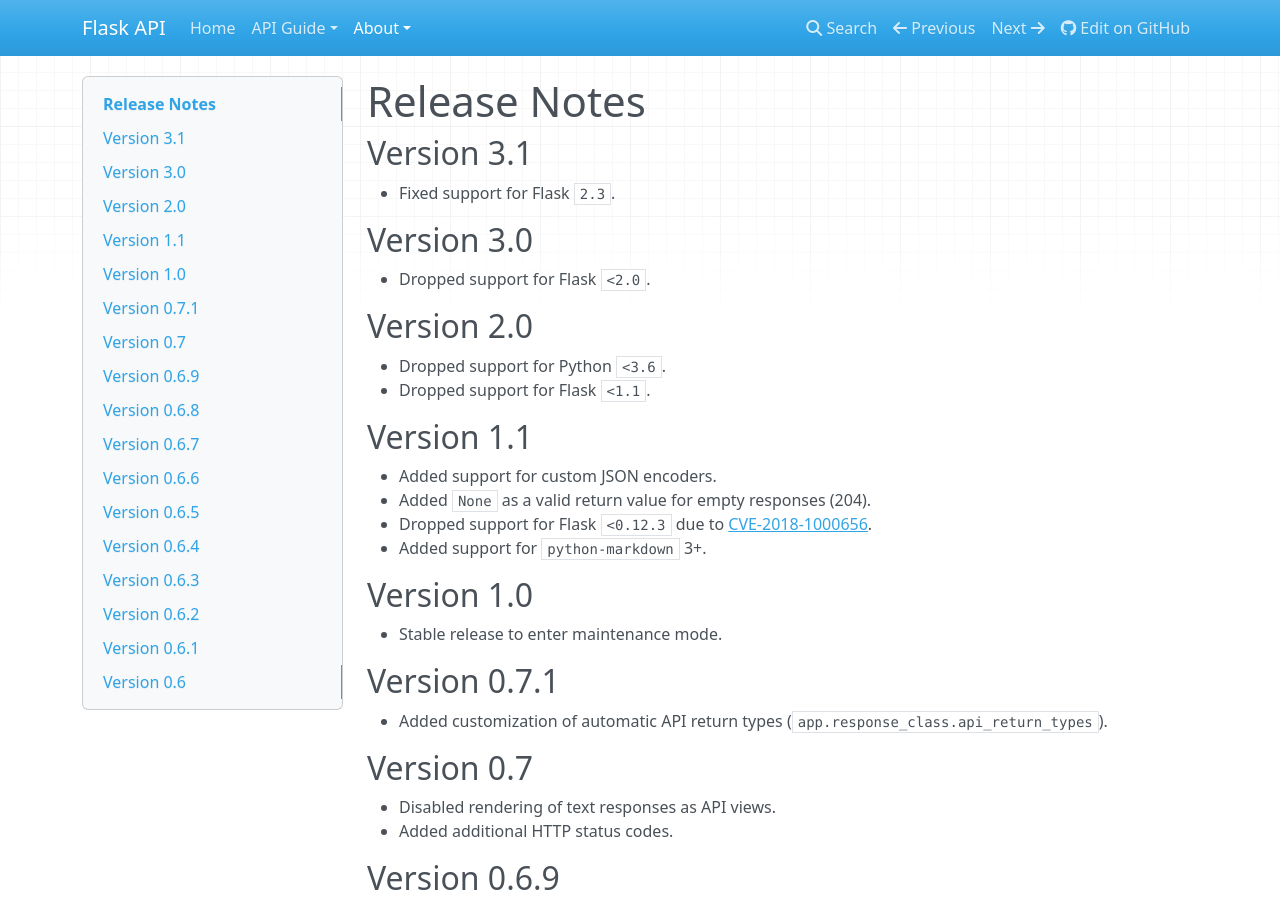
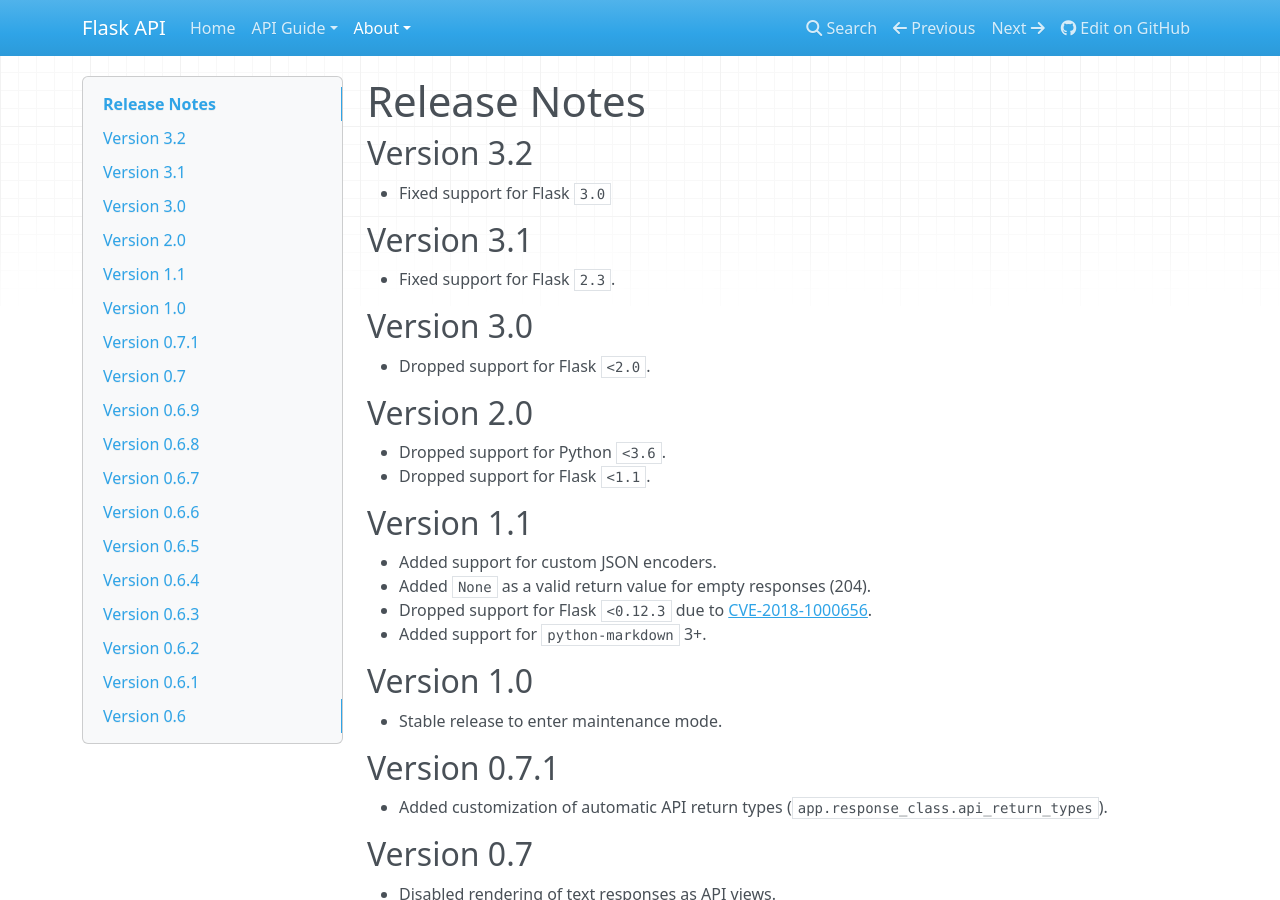
Before and after one commit to greatuber/flask-api, an MkDocs documentation site: the page built from docs/about/release-notes.md, in a window 1280 px wide and 900 px high. Built offline with MkDocs 1.6.1, drawn with Linux system fonts in a browser that asks for light colours; nearby versions of some CDN libraries; old or Windows-style settings are respelled for this version of MkDocs.

Commit message:
Release version 3.2 (#166)

```diff
--- a/docs/about/release-notes.md
+++ b/docs/about/release-notes.md
@@ -1,4 +1,8 @@
 # Release Notes
+
+## Version 3.2
+
+- Fixed support for Flask `3.0`
 
 ## Version 3.1
 
--- a/flask_api/__init__.py
+++ b/flask_api/__init__.py
@@ -1,3 +1,3 @@
 from flask_api.app import FlaskAPI
 
-__version__ = "3.1"
+__version__ = "3.2"
```
